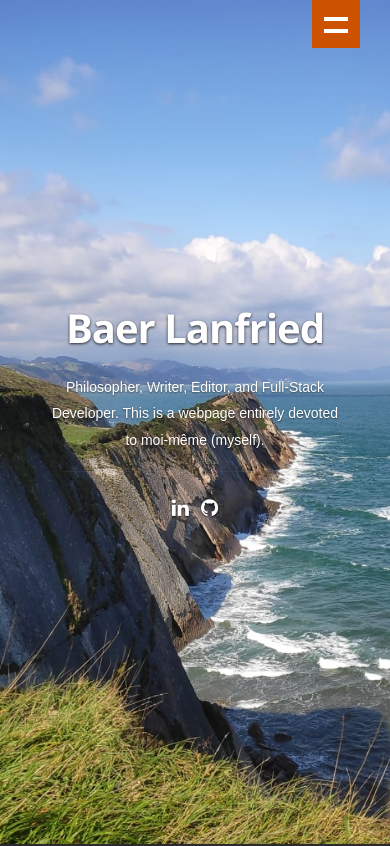
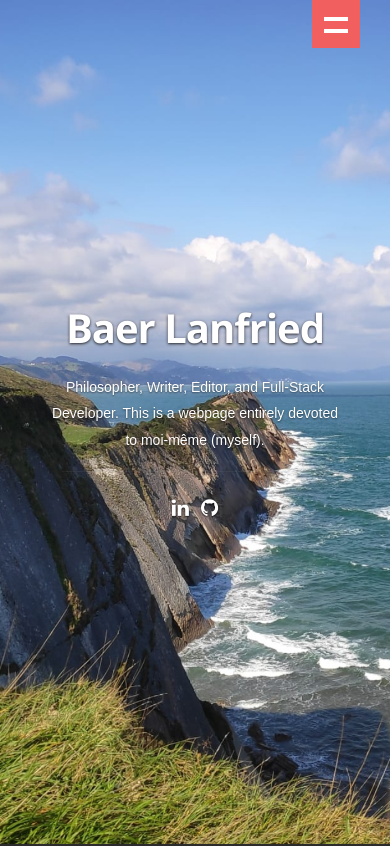
Before and after one commit to blanfried/BaerLanfriedResume, a React (Create React App) app: page / in a window 390 px wide. Shown: the top 846 px of the page. Built offline with nearby package versions, Linux system fonts and the light colour scheme.

Commit message:
updated some things

```diff
--- a/public/css/media-queries.css
+++ b/public/css/media-queries.css
@@ -112,7 +112,7 @@
 	   width: 48px;
 		height: 48px;
 		text-align: left;
-		background-color: #CC5200;
+		background-color: #f15f5f;
 		position: relative;
       border: none;
       float: right;
```
Also changed, not shown: public/images/BaerYoutubeProfPic.png (renamed from public/images/BaerYoutubeProf Pic.png).
